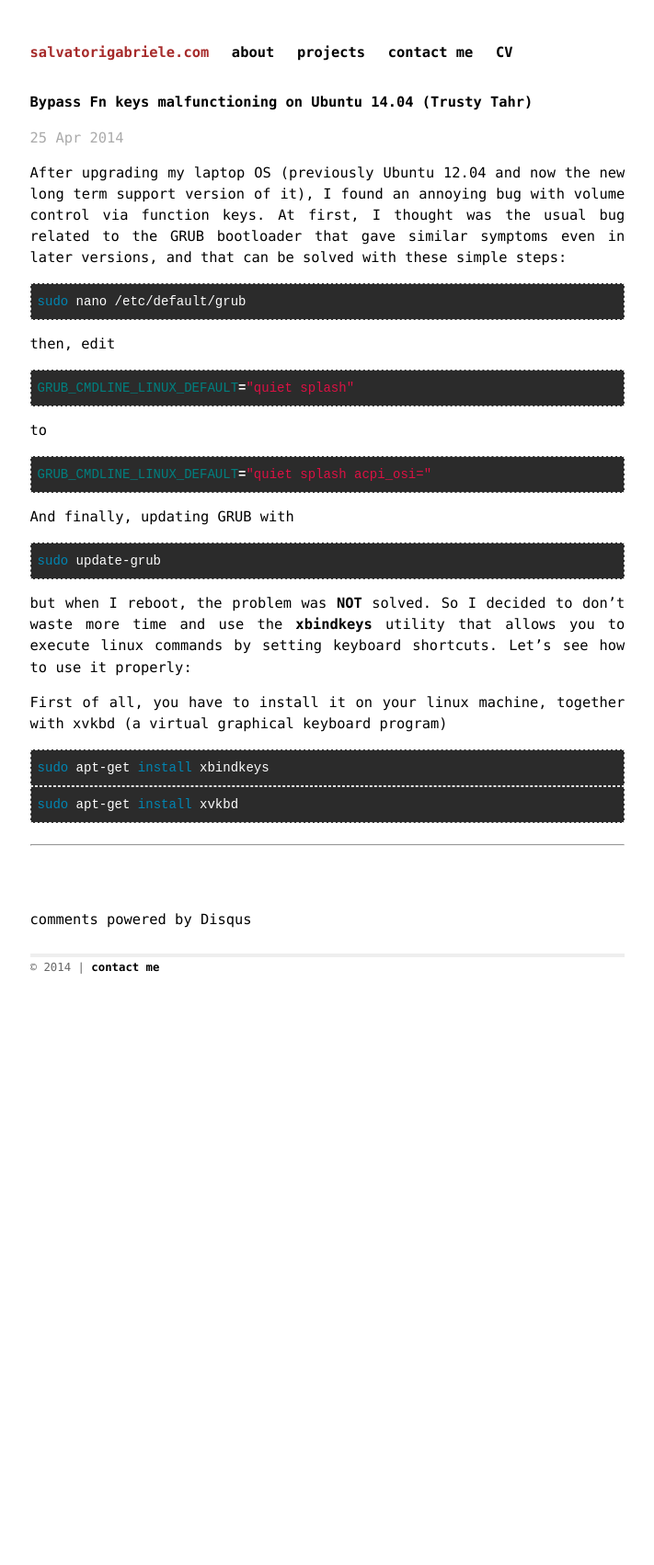
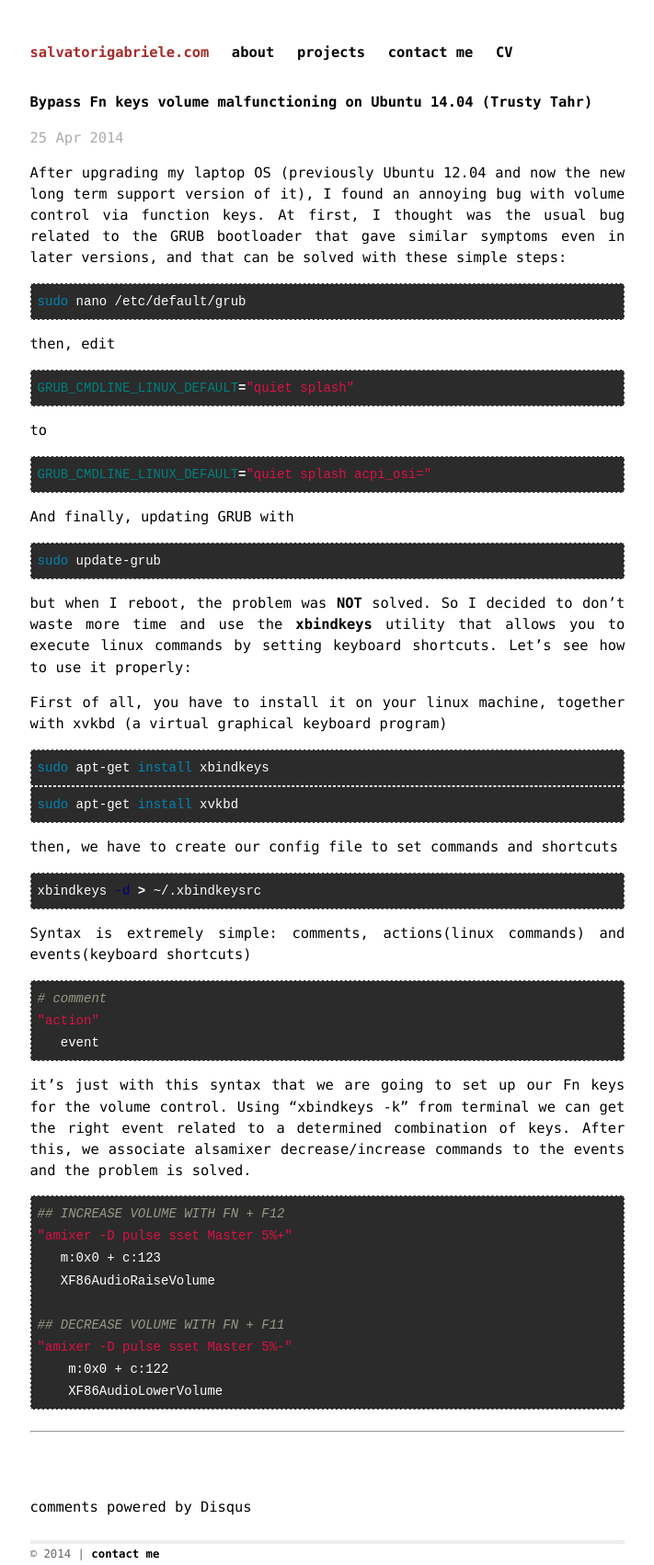
Before and after one commit to gsalvatori/salvatorigabriele.com, a Jekyll site: the page built from _posts/2014-04-25-Bypass-Fn-keys-malfunctioning-on-Ubuntu-Trusty-Tahr.markdown, in a window 1280 px wide. Shown: the whole page at 92% size, without its empty margins (284-995 px from the left). Built offline with Jekyll 4.4.1, drawn with Linux system fonts in a browser that asks for light colours; Markdown is read by kramdown in place of the engine named in the settings; comment, search, counter and statistics services are not loaded; before the commit the page ends 1064 px from its top, so only the background shows below that.

Commit message:
Update 2014-04-25-Bypass-Fn-keys-malfunctioning-on-Ubuntu-Trusty-Tahr.markdown

```diff
--- a/_posts/2014-04-25-Bypass-Fn-keys-malfunctioning-on-Ubuntu-Trusty-Tahr.markdown
+++ b/_posts/2014-04-25-Bypass-Fn-keys-malfunctioning-on-Ubuntu-Trusty-Tahr.markdown
@@ -1,6 +1,6 @@
 ---
 layout: post
-title:  "Bypass Fn keys malfunctioning on Ubuntu 14.04 (Trusty Tahr)"
+title:  "Bypass Fn keys volume malfunctioning on Ubuntu 14.04 (Trusty Tahr)"
 date:   2014-04-25 22:49:00
 categories: guides
 ---
@@ -40,3 +40,31 @@ sudo apt-get install xbindkeys
 {% highlight bash %}
 sudo apt-get install xvkbd
 {% endhighlight %}
+
+then, we have to create our config file to set commands and shortcuts
+
+{% highlight bash %}
+xbindkeys -d > ~/.xbindkeysrc
+{% endhighlight %}
+
+Syntax is extremely simple: comments, actions(linux commands) and events(keyboard shortcuts)
+
+{% highlight bash %}
+# comment
+"action"
+   event
+{% endhighlight %}
+
+it's just with this syntax that we are going to set up our Fn keys for the volume control. Using "xbindkeys -k" from terminal we can get the right event related to a determined combination of keys. After this, we associate alsamixer decrease/increase commands to the events and the problem is solved.
+
+{% highlight bash %}
+## INCREASE VOLUME WITH FN + F12
+"amixer -D pulse sset Master 5%+"
+   m:0x0 + c:123
+   XF86AudioRaiseVolume
+
+## DECREASE VOLUME WITH FN + F11
+"amixer -D pulse sset Master 5%-"
+    m:0x0 + c:122
+    XF86AudioLowerVolume
+{% endhighlight %}
```
